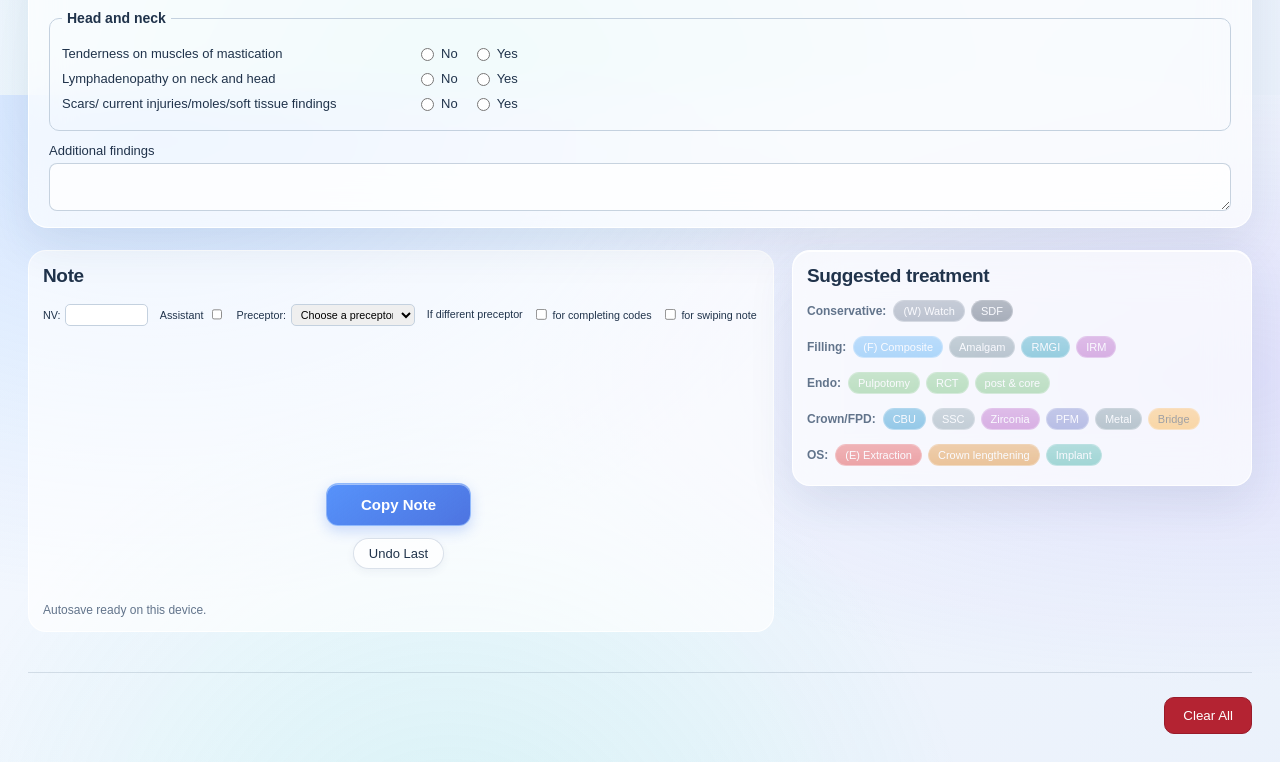
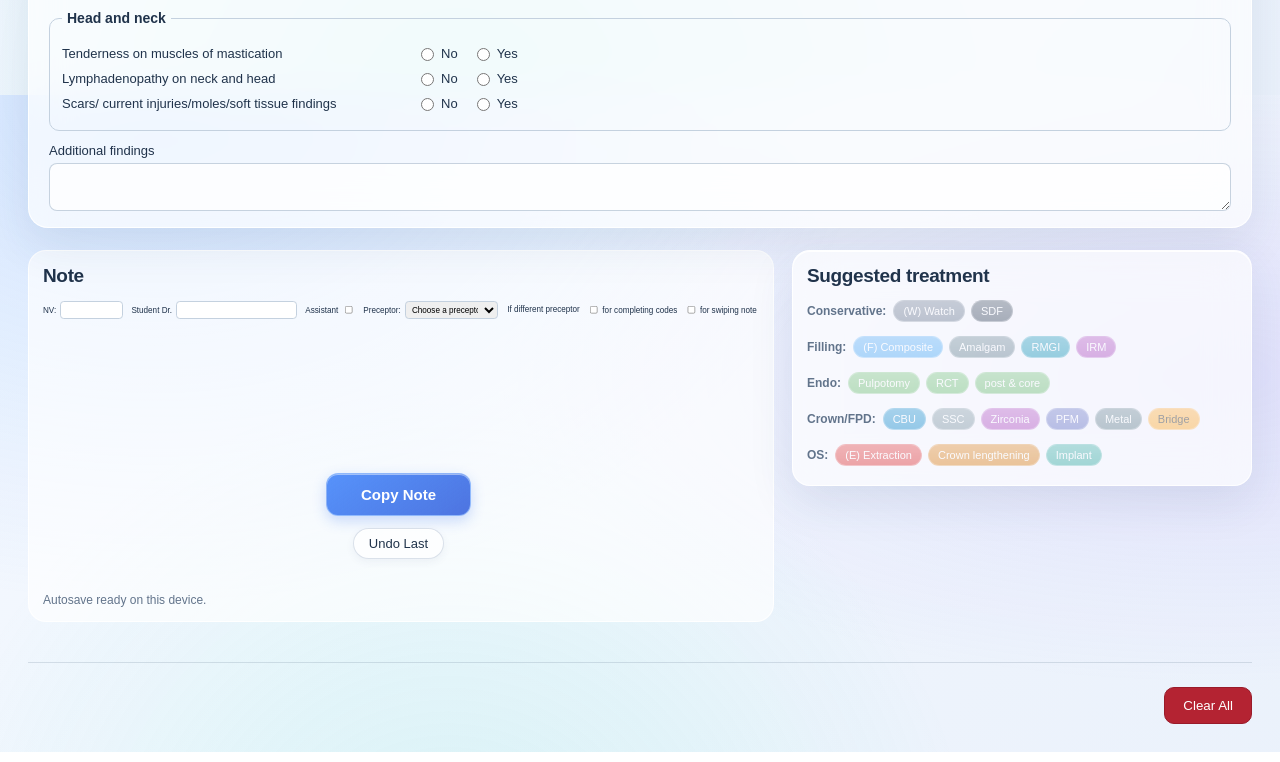
Before and after one commit to longton810/recall, a plain HTML site: page index.html in a window 1280 px wide. Shown: the part 705-1467 px from the top of the page. Drawn offline with Linux system fonts and the light colour scheme.

Commit message:
Add files via upload

```diff
--- a/index.html
+++ b/index.html
@@ -320,6 +320,7 @@
   <h2>Note</h2>
     <div class="cohri-row note-fields-row recall-note-fields">
       <label for="noteNV">NV: <input id="noteNV" class="provided-input" type="text" aria-label="Next visit"></label>
+      <label for="noteStudent">Student Dr. <input id="noteStudent" class="provided-input" type="text" aria-label="Student name"></label>
       <label for="noteAssistantEnabled">Assistant <input id="noteAssistantEnabled" class="provided-input" type="checkbox" aria-controls="noteAssistant"><input id="noteAssistant" class="provided-input" type="text" aria-label="Assistant name" placeholder="Assistant name" hidden></label>
       <label for="notePreceptor">Preceptor: <select id="notePreceptor" class="provided-input"></select><input id="notePreceptorOther" class="provided-input" type="text" aria-label="Other preceptor name" placeholder="Preceptor name" hidden></label>
       <div class="different-preceptors" role="group" aria-label="Different preceptors"><span>If different preceptor</span><div class="different-preceptor-option"><label class="cohri-option"><input id="noteCodesDifferent" class="provided-input" type="checkbox" aria-controls="noteCodesFields">for completing codes</label><span id="noteCodesFields" class="different-preceptor-fields" hidden><select id="noteCodesPreceptor" class="provided-input" aria-label="Preceptor for completing codes"></select><input id="noteCodesOther" class="provided-input" type="text" aria-label="Other preceptor for completing codes" placeholder="Preceptor name" hidden></span></div><div class="different-preceptor-option"><label class="cohri-option"><input id="noteSwipeDifferent" class="provided-input" type="checkbox" aria-controls="noteSwipeFields">for swiping note</label><span id="noteSwipeFields" class="different-preceptor-fields" hidden><select id="noteSwipePreceptor" class="provided-input" aria-label="Preceptor for swiping note"></select><input id="noteSwipeOther" class="provided-input" type="text" aria-label="Other preceptor for swiping note" placeholder="Preceptor name" hidden></span></div></div>
@@ -342,7 +343,7 @@
     </div>
   </dialog>
   <template id="recallPreceptorOptions"><option value="">Choose a preceptor</option><option value="Dr. Benson">Dr. Benson</option><option value="Dr. Calderbank">Dr. Calderbank</option><option value="Dr. Doyle">Dr. Doyle</option><option value="Dr. Goldsmith">Dr. Goldsmith</option><option value="Dr. Gradisek">Dr. Gradisek</option><option value="Dr. Hoch">Dr. Hoch</option><option value="Dr. Kohler">Dr. Kohler</option><option value="Dr. McAllister">Dr. McAllister</option><option value="Dr. Palo">Dr. Palo</option><option value="Dr. Poe">Dr. Poe</option><option value="Dr. Pollock">Dr. Pollock</option><option value="Dr. Roberts">Dr. Roberts</option><option value="Others">Others</option></template>
-  <script src="script.js?v=fe2b85e448"></script>
+  <script src="script.js?v=student-name-1"></script>
 
 <script>
 // Preserve one line per category without adding horizontal scrolling.
--- a/script.js
+++ b/script.js
@@ -3,7 +3,7 @@
   document.getElementById(id).append(document.getElementById('recallPreceptorOptions').content.cloneNode(true));
 });
 
-const recallNoteFieldIds = ['noteNV','noteAssistantEnabled','noteAssistant','notePreceptor','notePreceptorOther','noteCodesDifferent','noteCodesPreceptor','noteCodesOther','noteSwipeDifferent','noteSwipePreceptor','noteSwipeOther'];
+const recallNoteFieldIds = ['noteStudent','noteNV','noteAssistantEnabled','noteAssistant','notePreceptor','notePreceptorOther','noteCodesDifferent','noteCodesPreceptor','noteCodesOther','noteSwipeDifferent','noteSwipePreceptor','noteSwipeOther'];
 function updateRecallPreceptors() {
   byId('noteAssistant').hidden = !byId('noteAssistantEnabled').checked;
   byId('notePreceptorOther').hidden = byId('notePreceptor').value !== 'Others';
@@ -27,7 +27,7 @@ function restoreRecallNoteFields(data = {}) {
 function renderRecallPreceptorNote(output) {
   const data = readRecallNoteFields();
   const name = role => data['note'+role+'Preceptor'] === 'Others' ? (data[role ? 'note'+role+'Other' : 'notePreceptorOther'] || '').trim() : data['note'+role+'Preceptor'];
-  for (const [label,value] of [['NV',data.noteNV],['Student Dr','Long Ton'],...(data.noteAssistantEnabled ? [['Assistant',data.noteAssistant]] : []),['Preceptor',name('')]]) {
+  for (const [label,value] of [['NV',data.noteNV],['Student Dr',data.noteStudent],...(data.noteAssistantEnabled ? [['Assistant',data.noteAssistant]] : []),['Preceptor',name('')]]) {
     const entry = document.createElement('div'); entry.className = 'chart-entry recall-preceptor-note';
     if (label === 'NV') entry.classList.add('note-nv-start');
     const text = document.createElement('span'); text.className = 'chart-text preceptor-narrative';
```
